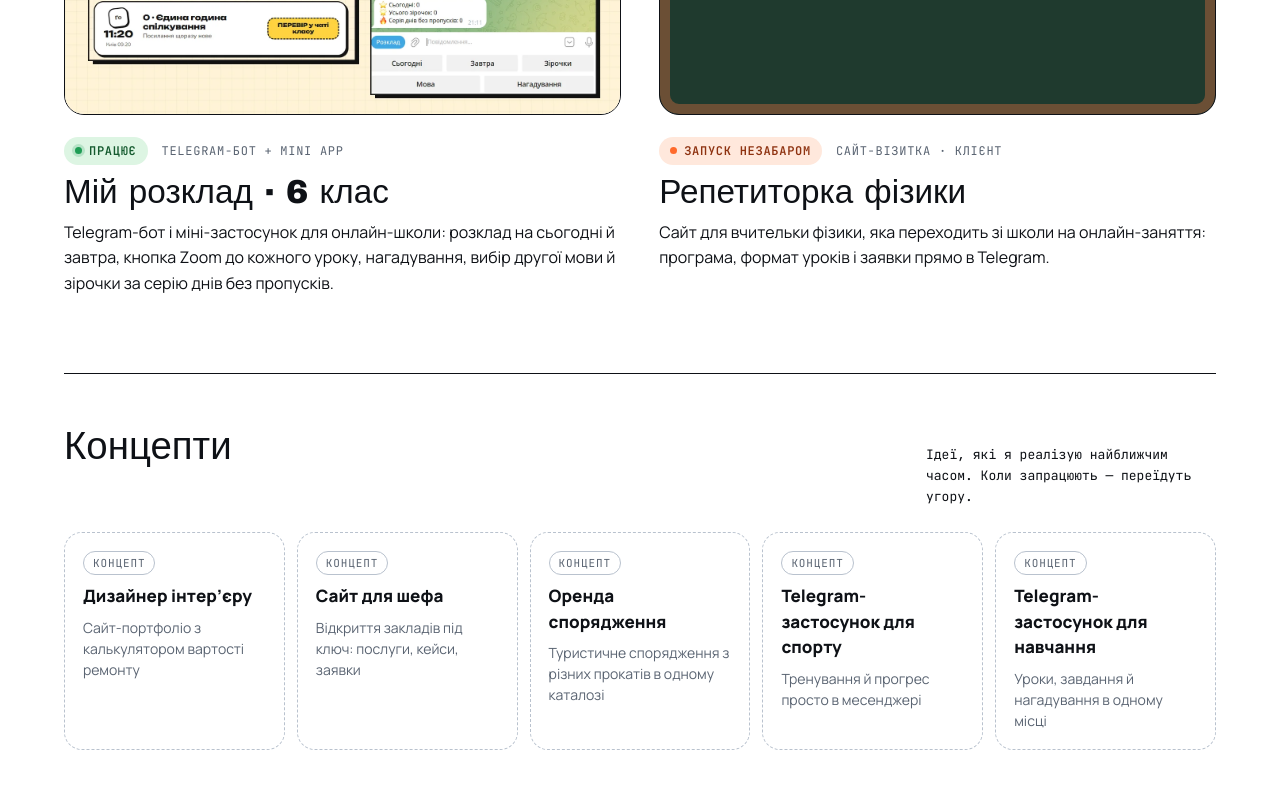
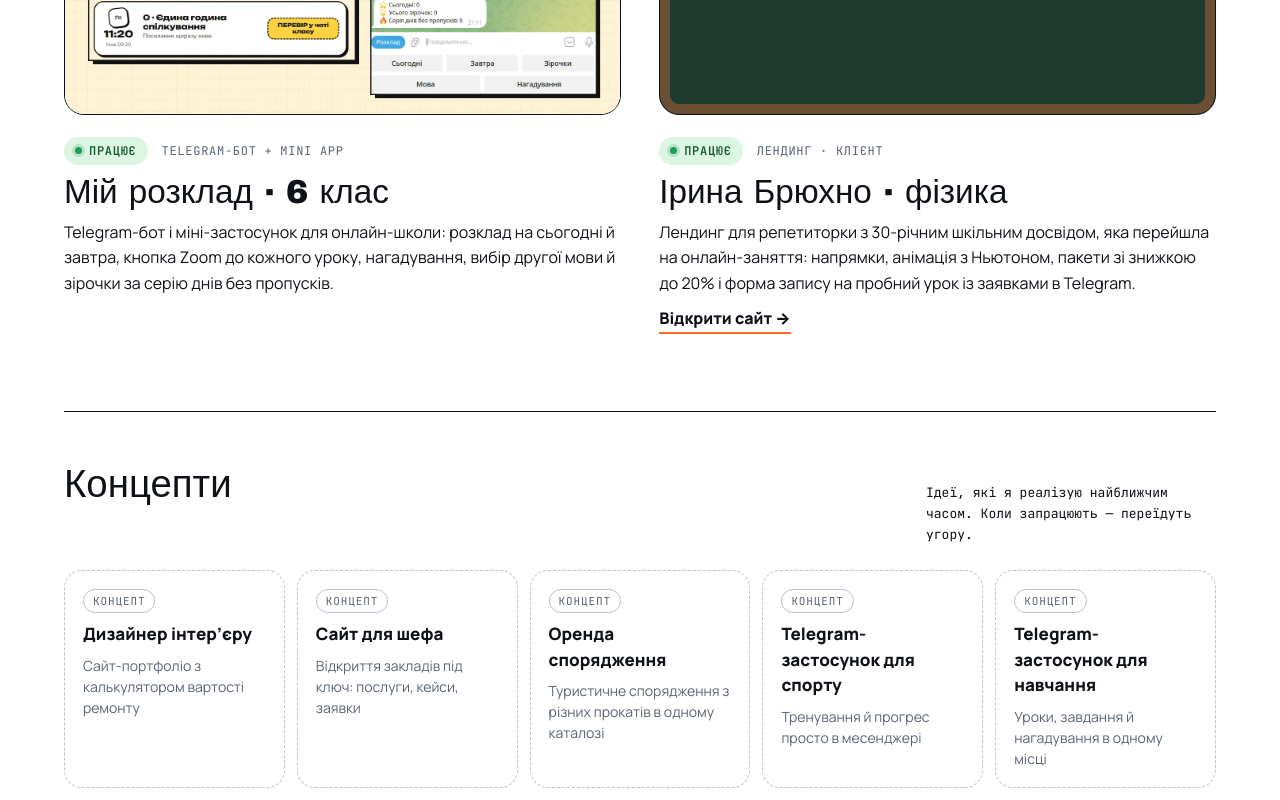
Before and after one commit to mariiaraievska-net/yeti, a plain HTML site: page index.html in a window 1280 px wide. Shown: the part 4880-5680 px from the top of the page. Drawn offline with Linux system fonts and the light colour scheme; animation ran at ten frames a second; a web font is replaced by a local one.

Commit message:
Physics tutor case is live: link and description
Co-Authored-By: Claude Opus 5.5 <noreply@anthropic.com>
Claude-Session: https://claude.ai/code/session_01RW8DXGvXebdib7WeGxnmWj

```diff
--- a/index.html
+++ b/index.html
@@ -291,7 +291,7 @@ h1,h2{text-wrap:balance}
 .tgm-msg{background:#182533;border:1px solid #2B3B4C;border-radius:14px;padding:12px 14px;max-width:320px}
 .tgm-btns{display:grid;grid-template-columns:repeat(3,minmax(0,1fr));gap:6px;max-width:320px}
 .tgm-btns span{background:#2B5278;border-radius:10px;padding:8px 4px;text-align:center;font-size:12px;font-weight:600}
-.board{background:#1F3A2E;display:flex;flex-wrap:wrap;align-content:center;justify-content:center;gap:10px 28px;padding:24px;font-family:'Caveat','Comic Sans MS',cursive;font-size:clamp(26px,3vw,38px);color:#EAF2E4;box-shadow:inset 0 0 0 10px #6B4F35}
+.board{text-decoration:none;background:#1F3A2E;display:flex;flex-wrap:wrap;align-content:center;justify-content:center;gap:10px 28px;padding:24px;font-family:'Caveat','Comic Sans MS',cursive;font-size:clamp(26px,3vw,38px);color:#EAF2E4;box-shadow:inset 0 0 0 10px #6B4F35}
 .concepts{margin-top:clamp(48px,6vw,80px);border-top:1.5px solid var(--night);padding-top:clamp(28px,4vw,44px)}
 .c-head{display:flex;flex-wrap:wrap;justify-content:space-between;align-items:baseline;gap:12px 24px;margin-bottom:24px}
 .c-head h3{margin:0;font-family:var(--f-display);font-weight:400;font-size:clamp(26px,3vw,40px)}
@@ -598,7 +598,7 @@ h1,h2{text-wrap:balance}
               <li><a class="it" href="https://shop.vacandle.workers.dev" target="_blank" rel="noopener">МАГАЗИН СВІЧОК<small>V&amp;A Candle Atelier · відкрити</small></a></li>
               <li><a class="it" href="#about">САЙТ YETI<small>Ви саме на ньому</small></a></li>
               <li><a class="it" href="#cases">БОТ РОЗКЛАДУ<small>Telegram-бот і міні-застосунок</small></a></li>
-              <li><a class="it" href="#cases">РЕПЕТИТОР ФІЗИКИ<small>Сайт-візитка · запуск незабаром</small></a></li>
+              <li><a class="it" href="https://learnphysics.brrayma.workers.dev/" target="_blank" rel="noopener">РЕПЕТИТОР ФІЗИКИ<small>Лендинг · відкрити</small></a></li>
               <li><button class="it" data-go="contact">ХОЧУ ТАКИЙ</button></li>
             </ul>
           </section>
@@ -895,13 +895,14 @@ h1,h2{text-wrap:balance}
       </article>
 
       <article class="work">
-        <div class="w-shot board" aria-hidden="true">
+        <a class="w-shot board" href="https://learnphysics.brrayma.workers.dev/" target="_blank" rel="noopener" aria-label="Відкрити сайт репетиторки фізики Ірини Брюхно">
           <span>F = ma</span><span>v = s / t</span><span>E = mc²</span>
-        </div>
+        </a>
         <div class="w-body">
-          <div class="w-meta"><span class="soon">Запуск незабаром</span><span>Сайт-візитка · клієнт</span></div>
-          <h3>Репетиторка фізики</h3>
-          <p>Сайт для вчительки фізики, яка переходить зі школи на онлайн-заняття: програма, формат уроків і заявки прямо в Telegram.</p>
+          <div class="w-meta"><span class="live">Працює</span><span>Лендинг · клієнт</span></div>
+          <h3>Ірина Брюхно · фізика</h3>
+          <p>Лендинг для репетиторки з 30-річним шкільним досвідом, яка перейшла на онлайн-заняття: напрямки, анімація з Ньютоном, пакети зі знижкою до 20% і форма запису на пробний урок із заявками в Telegram.</p>
+          <a class="w-link" href="https://learnphysics.brrayma.workers.dev/" target="_blank" rel="noopener">Відкрити сайт →</a>
         </div>
       </article>
     </div>
```
